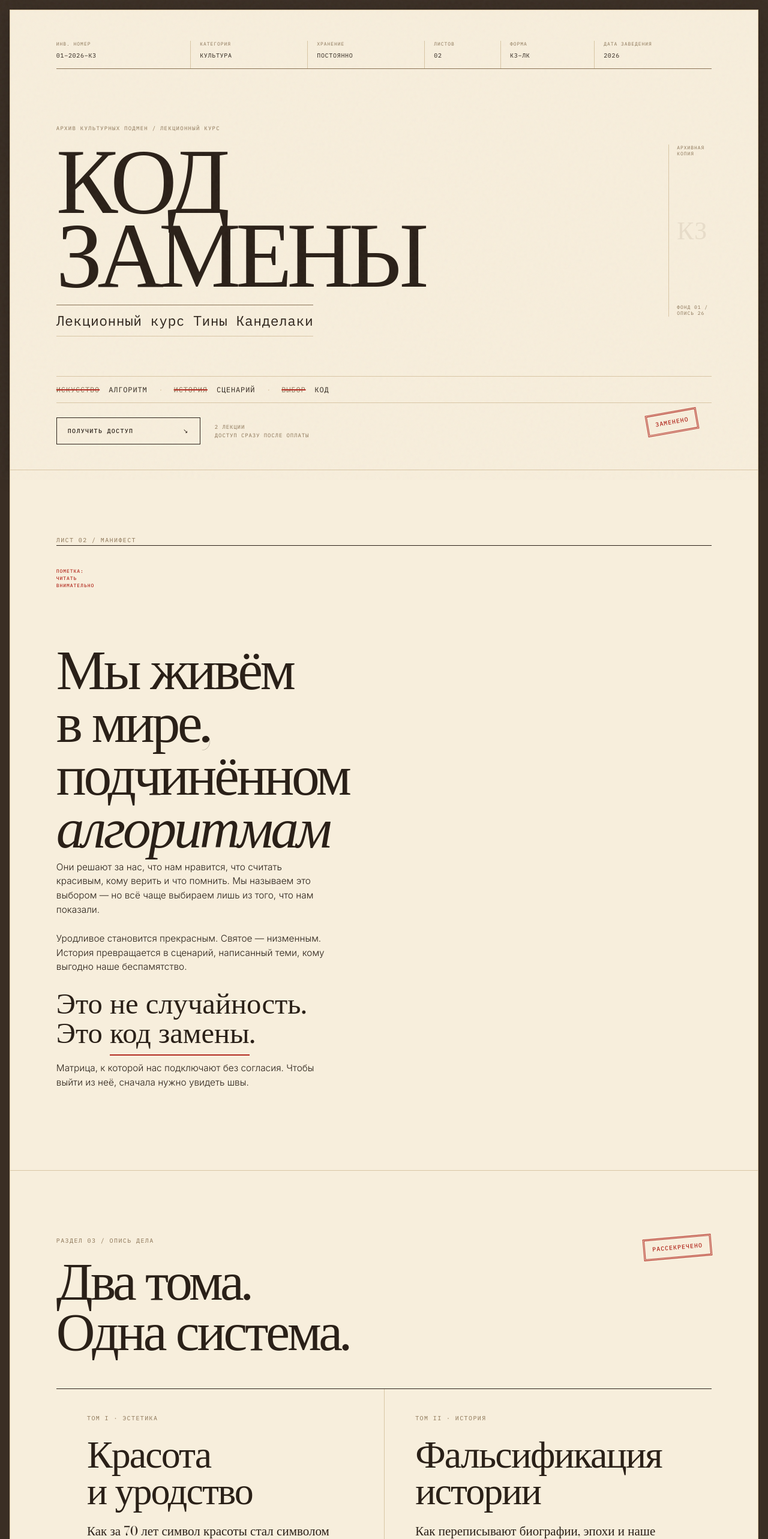
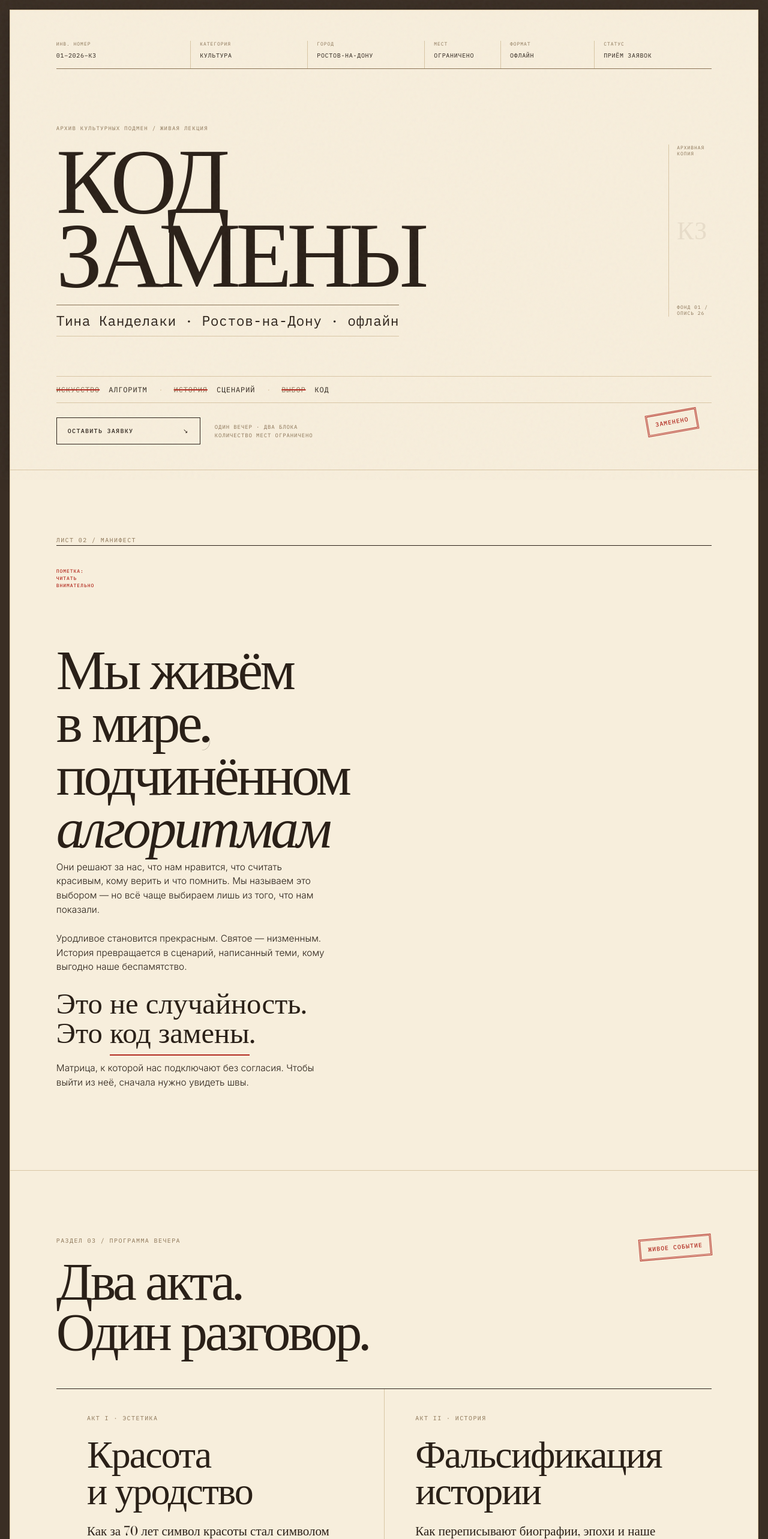
Before and after one commit to redsunsav1/kod-zameny-preview, a Next.js app: page / in a window 1280 px wide. Shown: the top 2566 px of the page at 60% size. Built offline with nearby package versions, Linux system fonts and the light colour scheme.

Commit message:
Reframe site as Rostov offline event

```diff
--- a/app/layout.tsx
+++ b/app/layout.tsx
@@ -2,18 +2,18 @@ import type { Metadata } from "next";
 import "./globals.css";
 
 export const metadata: Metadata = {
-  title: "Код замены — лекционный курс Тины Канделаки",
-  description: "Лекционный курс о том, как нам подменяют красоту, историю и смысл.",
+  title: "Код замены — живая лекция Тины Канделаки в Ростове-на-Дону",
+  description: "Офлайн-лекция Тины Канделаки о том, как нам подменяют красоту, историю и смысл. Оставьте заявку на участие.",
   openGraph: {
-    title: "Код замены — лекционный курс Тины Канделаки",
-    description: "Увидеть подмену. Понять механику. Переписать код.",
+    title: "Код замены — живая лекция в Ростове-на-Дону",
+    description: "Тина Канделаки. Один вечер, два лекционных блока и живой разговор.",
     type: "website",
     images: [{ url: "/og.png", width: 1731, height: 909, alt: "Код замены — архивное дело курса" }],
   },
   twitter: {
     card: "summary_large_image",
-    title: "Код замены — лекционный курс Тины Канделаки",
-    description: "Увидеть подмену. Понять механику. Переписать код.",
+    title: "Код замены — живая лекция в Ростове-на-Дону",
+    description: "Тина Канделаки. Один вечер, два лекционных блока и живой разговор.",
     images: ["/og.png"],
   },
 };
--- a/app/page.tsx
+++ b/app/page.tsx
@@ -3,21 +3,19 @@
 import { useEffect, useState } from "react";
 
 const LINKS = {
-  site: "https://example.com/buy?utm_source=landing&utm_medium=site",
-  platform: "https://example.com/platform?utm_source=landing&utm_medium=platform",
-  telegram: "https://t.me/example?utm_source=landing&utm_medium=telegram",
+  telegram: "https://t.me/example?utm_source=landing&utm_medium=event",
   socialTelegram: "https://t.me/example",
   socialInstagram: "https://instagram.com/example",
   socialVk: "https://vk.com/example",
 };
 
 const faq = [
-  ["Когда я получу доступ?", "Сразу после оплаты: письмо со ссылкой и инструкцией придёт на указанную почту в течение пяти минут."],
-  ["Как долго открыт курс?", "Записи останутся доступны в личном кабинете в течение 12 месяцев с момента покупки."],
-  ["Можно смотреть в записи?", "Да. Обе лекции записаны в высоком качестве, их можно смотреть в удобное время с любого устройства."],
-  ["На какой платформе проходит обучение?", "Курс размещён на защищённой образовательной платформе. Для входа понадобится только email."],
-  ["Есть ли дополнительные материалы?", "В расширенном тарифе — конспекты, список источников и визуальная хронология ключевых подмен."],
-  ["Можно вернуть оплату?", "Да, в порядке и сроки, указанные в публичной оферте. Напишите менеджеру — он поможет оформить обращение."],
+  ["Как попасть на мероприятие?", "Оставьте заявку на сайте. Менеджер свяжется с вами, подтвердит наличие мест и расскажет об условиях участия."],
+  ["Где пройдёт встреча?", "В Ростове-на-Дону. Точную площадку и схему проезда мы отправим подтверждённым участникам отдельным письмом."],
+  ["Когда состоится лекция?", "Дата согласовывается. После заявки вы первыми получите приглашение с датой, временем и адресом события."],
+  ["Можно прийти вдвоём?", "Да. Укажите двух гостей в заявке или сообщите менеджеру, что хотите забронировать два места рядом."],
+  ["Будет ли запись?", "Это живое офлайн-событие. Публикация полной записи не планируется — ценность встречи в присутствии и обсуждении."],
+  ["Что входит в участие?", "Два лекционных блока, перерыв, сессия вопросов и ответов и комплект материалов участника."],
 ];
 
 function track(goal: string) {
@@ -33,6 +31,7 @@ function Stamp({ children, pale = false }: { children: React.ReactNode; pale?: b
 
 export default function Home() {
   const [openFaq, setOpenFaq] = useState<number | null>(0);
+  const [submitted, setSubmitted] = useState(false);
 
   useEffect(() => {
     const reveal = new IntersectionObserver(
@@ -53,9 +52,9 @@ export default function Home() {
       <nav className="sticky-nav" aria-label="Навигация по странице">
         <a href="#top" className="nav-logo">КОД ЗАМЕНЫ</a>
         <div className="nav-links">
-          <a href="#program">Программа</a><a href="#author">Автор</a><a href="#access">Доступ</a>
+          <a href="#program">Программа</a><a href="#author">Автор</a><a href="#access">Для кого</a>
         </div>
-        <a className="mini-cta" href="#tariffs">ПОЛУЧИТЬ ДОСТУП</a>
+        <a className="mini-cta" href="#application">ОСТАВИТЬ ЗАЯВКУ</a>
       </nav>
 
       <header className="hero" id="top">
@@ -63,16 +62,16 @@ export default function Home() {
           <div className="inventory">
             <span><i>ИНВ. НОМЕР</i>01–2026–КЗ</span>
             <span><i>КАТЕГОРИЯ</i>КУЛЬТУРА</span>
-            <span><i>ХРАНЕНИЕ</i>ПОСТОЯННО</span>
-            <span><i>ЛИСТОВ</i>02</span>
-            <span><i>ФОРМА</i>КЗ–ЛК</span>
-            <span><i>ДАТА ЗАВЕДЕНИЯ</i>2026</span>
+            <span><i>ГОРОД</i>РОСТОВ-НА-ДОНУ</span>
+            <span><i>МЕСТ</i>ОГРАНИЧЕНО</span>
+            <span><i>ФОРМАТ</i>ОФЛАЙН</span>
+            <span><i>СТАТУС</i>ПРИЁМ ЗАЯВОК</span>
           </div>
           <div className="hero-grid">
             <div className="hero-main">
-              <p className="eyebrow">АРХИВ КУЛЬТУРНЫХ ПОДМЕН / ЛЕКЦИОННЫЙ КУРС</p>
+              <p className="eyebrow">АРХИВ КУЛЬТУРНЫХ ПОДМЕН / ЖИВАЯ ЛЕКЦИЯ</p>
               <h1 className="glitch" data-text="КОД ЗАМЕНЫ">КОД<br />ЗАМЕНЫ</h1>
-              <p className="hero-lead">Лекционный курс Тины Канделаки</p>
+              <p className="hero-lead">Тина Канделаки · Ростов-на-Дону · офлайн</p>
             </div>
             <div className="hero-aside" aria-hidden="true">
               <span>АРХИВНАЯ КОПИЯ</span><b>КЗ</b><span>ФОНД 01 / ОПИСЬ 26</span>
@@ -82,8 +81,8 @@ export default function Home() {
             <span><s>искусство</s> алгоритм</span><i>·</i><span><s>история</s> сценарий</span><i>·</i><span><s>выбор</s> код</span>
           </div>
           <div className="hero-bottom">
-            <a className="cta" href="#tariffs" onClick={() => track("cta_hero")}>ПОЛУЧИТЬ ДОСТУП <span>↘</span></a>
-            <p>2 лекции<br />доступ сразу после оплаты</p>
+            <a className="cta" href="#application" onClick={() => track("cta_hero")}>ОСТАВИТЬ ЗАЯВКУ <span>↘</span></a>
+            <p>Один вечер · два блока<br />количество мест ограничено</p>
           </div>
           <div className="hero-stamp"><Stamp>ЗАМЕНЕНО</Stamp></div>
         </div>
@@ -106,21 +105,21 @@ export default function Home() {
       </section>
 
       <section className="program section" id="program">
-        <div className="section-head reveal"><div><p className="section-code">РАЗДЕЛ 03 / ОПИСЬ ДЕЛА</p><h2>Два тома.<br />Одна система.</h2></div><Stamp>РАССЕКРЕЧЕНО</Stamp></div>
+        <div className="section-head reveal"><div><p className="section-code">РАЗДЕЛ 03 / ПРОГРАММА ВЕЧЕРА</p><h2>Два акта.<br />Один разговор.</h2></div><Stamp>ЖИВОЕ СОБЫТИЕ</Stamp></div>
         <div className="volumes">
           <article className="volume reveal">
             <span className="volume-number">I</span><div className="fold" />
-            <p className="eyebrow">ТОМ I · ЭСТЕТИКА</p><h3>Красота<br />и уродство</h3>
+            <p className="eyebrow">АКТ I · ЭСТЕТИКА</p><h3>Красота<br />и уродство</h3>
             <p className="volume-lead">Как за 70 лет символ красоты стал символом распада.</p>
             <ul><li>9 версий «Тайной вечери» — от классики до Олимпиады-2024</li><li>Де Кунинг и рынок, где уродливое стоит сотни миллионов</li><li>Механика превращения уродливого в модное</li></ul>
-            <p className="duration">ХРОНОМЕТРАЖ · ~1,5 ЧАСА</p>
+            <p className="duration">ЖИВАЯ ЛЕКЦИЯ · ~60 МИНУТ</p>
           </article>
           <article className="volume reveal">
             <span className="volume-number">II</span><div className="fold" />
-            <p className="eyebrow">ТОМ II · ИСТОРИЯ</p><h3>Фальсификация<br />истории</h3>
+            <p className="eyebrow">АКТ II · ИСТОРИЯ</p><h3>Фальсификация<br />истории</h3>
             <p className="volume-lead">Как переписывают биографии, эпохи и наше представление о себе.</p>
             <ul><li>Иван Грозный: рождение образа кровавого тирана</li><li>Екатерина Великая и чужие легенды о русской власти</li><li>Маргарет Тэтчер: кто и зачем редактирует прошлое</li></ul>
-            <p className="duration">ХРОНОМЕТРАЖ · ~1,5 ЧАСА</p>
+            <p className="duration">ЛЕКЦИЯ + ВОПРОСЫ · ~75 МИНУТ</p>
           </article>
         </div>
       </section>
@@ -136,7 +135,7 @@ export default function Home() {
             <div className="dossier-row"><span>ИМЯ</span><b>Тина</b></div>
             <div className="dossier-row"><span>РОД ЗАНЯТИЙ</span><b>Журналист, продюсер, автор</b></div>
             <div className="dossier-row"><span>СПЕЦИАЛИЗАЦИЯ</span><b>Медиа, культура, общество</b></div>
-            <p className="bio">Более двадцати лет Тина Канделаки работает внутри медиасистемы — там, где создаются образы, смыслы и массовые представления. В этом курсе она разбирает механику подмен не как сторонний наблюдатель, а как человек, знающий устройство индустрии изнутри.</p>
+            <p className="bio">Более двадцати лет Тина Канделаки работает внутри медиасистемы — там, где создаются образы, смыслы и массовые представления. На живой встрече она разбирает механику подмен не как сторонний наблюдатель, а как человек, знающий устройство индустрии изнутри.</p>
             <blockquote>«Чтобы защитить свой выбор, нужно сначала понять, кто и как пытается сделать его за тебя».</blockquote>
           </div>
         </div>
@@ -154,14 +153,34 @@ export default function Home() {
         </div>
       </section>
 
-      <section className="tariffs section" id="tariffs">
-        <div className="section-head reveal"><div><p className="section-code">РАЗДЕЛ 06 / УСЛОВИЯ ДОСТУПА</p><h2>Выберите<br />уровень допуска</h2></div><p className="head-note">Доступ к материалам<br />сразу после оплаты</p></div>
-        <div className="tariff-grid">
-          <article className="tariff reveal"><p className="eyebrow">ДОПУСК · БАЗОВЫЙ</p><h3>Слушатель</h3><div className="price">4 900 <small>₽</small></div><ul><li>Две лекции в записи</li><li>Доступ на 12 месяцев</li><li>Список источников</li></ul><a href={LINKS.site} onClick={() => track("cta_tariff_site")}>ОПЛАТИТЬ НА САЙТЕ</a></article>
-          <article className="tariff tariff--featured reveal"><Stamp>РЕКОМЕНДОВАНО</Stamp><p className="eyebrow">ДОПУСК · РАСШИРЕННЫЙ</p><h3>Исследователь</h3><div className="price">7 900 <small>₽</small></div><ul><li>Всё из базового тарифа</li><li>Авторские конспекты</li><li>Визуальная хронология</li><li>Дополнительные материалы</li></ul><a href={LINKS.platform} onClick={() => track("cta_tariff_platform")}>ОПЛАТИТЬ НА ПЛАТФОРМЕ</a></article>
-          <article className="tariff reveal"><p className="eyebrow">ДОПУСК · ПЕРСОНАЛЬНЫЙ</p><h3>Соучастник</h3><div className="price">ПО ЗАПРОСУ</div><ul><li>Полный пакет материалов</li><li>Закрытая встреча</li><li>Приоритетная поддержка</li></ul><a href={LINKS.telegram} onClick={() => track("cta_tariff_tg")}>НАПИСАТЬ МЕНЕДЖЕРУ</a></article>
+      <section className="application section" id="application">
+        <div className="section-head reveal"><div><p className="section-code">РАЗДЕЛ 06 / ЗАЯВКА НА УЧАСТИЕ</p><h2>Получить<br />приглашение</h2></div><Stamp>РОСТОВ-НА-ДОНУ</Stamp></div>
+        <div className="application-layout reveal">
+          <div className="event-brief">
+            <p className="eyebrow">КАРТОЧКА СОБЫТИЯ</p>
+            <dl>
+              <div><dt>ФОРМАТ</dt><dd>Живая лекция</dd></div>
+              <div><dt>ГОРОД</dt><dd>Ростов-на-Дону</dd></div>
+              <div><dt>ДАТА</dt><dd>Будет объявлена</dd></div>
+              <div><dt>ПРОДОЛЖИТЕЛЬНОСТЬ</dt><dd>Около 3 часов</dd></div>
+              <div><dt>УЧАСТИЕ</dt><dd>По предварительной заявке</dd></div>
+            </dl>
+            <p className="event-note">После заявки менеджер подтвердит наличие мест и отправит детали события.</p>
+          </div>
+          {submitted ? (
+            <div className="form-success" role="status"><Stamp>ЗАЯВКА ПРИНЯТА</Stamp><h3>Вы в списке<br />ожидания</h3><p>Мы свяжемся с вами, когда дата и площадка будут подтверждены.</p></div>
+          ) : (
+            <form className="application-form" onSubmit={(event) => { event.preventDefault(); track("application_submit"); setSubmitted(true); }}>
+              <label className="field"><span>ИМЯ И ФАМИЛИЯ</span><input name="name" autoComplete="name" required placeholder="Как к вам обращаться" /></label>
+              <label className="field"><span>ТЕЛЕФОН</span><input name="phone" type="tel" autoComplete="tel" required placeholder="+7 900 000-00-00" /></label>
+              <label className="field"><span>ЭЛЕКТРОННАЯ ПОЧТА</span><input name="email" type="email" autoComplete="email" required placeholder="name@example.ru" /></label>
+              <label className="field"><span>КОЛИЧЕСТВО ГОСТЕЙ</span><select name="guests" defaultValue="1"><option value="1">Одно место</option><option value="2">Два места</option></select></label>
+              <label className="consent"><input type="checkbox" required /><span>Согласен с политикой конфиденциальности и обработкой персональных данных</span></label>
+              <button className="form-submit" type="submit">ОТПРАВИТЬ ЗАЯВКУ <span>↘</span></button>
+              <p className="form-meta">ЗАЯВКА НЕ ЯВЛЯЕТСЯ ОПЛАТОЙ · МЕНЕДЖЕР СВЯЖЕТСЯ С ВАМИ</p>
+            </form>
+          )}
         </div>
-        <p className="delivery-note">ДОСТУП ПРИХОДИТ НА ПОЧТУ В ТЕЧЕНИЕ 5 МИНУТ</p>
       </section>
 
       <section className="faq section">
@@ -175,7 +194,7 @@ export default function Home() {
       </section>
 
       <section className="final-cta">
-        <div className="final-inner reveal"><p className="section-code">ЗАКЛЮЧЕНИЕ / ДЕЛО НЕ ЗАКРЫТО</p><h2>Код можно<br /><em>переписать.</em></h2><p>Начните с себя.</p><a className="cta" href="#tariffs" onClick={() => track("cta_final")}>ПОЛУЧИТЬ ДОСТУП <span>↘</span></a><div className="signature">ДЕЛО № 01/2026 · ПОДПИСАНО: Т. КАНДЕЛАКИ</div></div>
+        <div className="final-inner reveal"><p className="section-code">РОСТОВ-НА-ДОНУ / ЖИВАЯ ВСТРЕЧА</p><h2>Увидеть.<br /><em>Обсудить.</em></h2><p>Присоединяйтесь к разговору.</p><a className="cta" href="#application" onClick={() => track("cta_final")}>ОСТАВИТЬ ЗАЯВКУ <span>↘</span></a><div className="signature">ДЕЛО № 01/2026 · КОЛИЧЕСТВО МЕСТ ОГРАНИЧЕНО</div></div>
       </section>
 
       <footer>
```
Also changed, not shown: app/globals.css (+16 -2 lines), scripts/export-static.mjs (+9 -4 lines), 1 other file (tests, documents, lock files or other folders).
